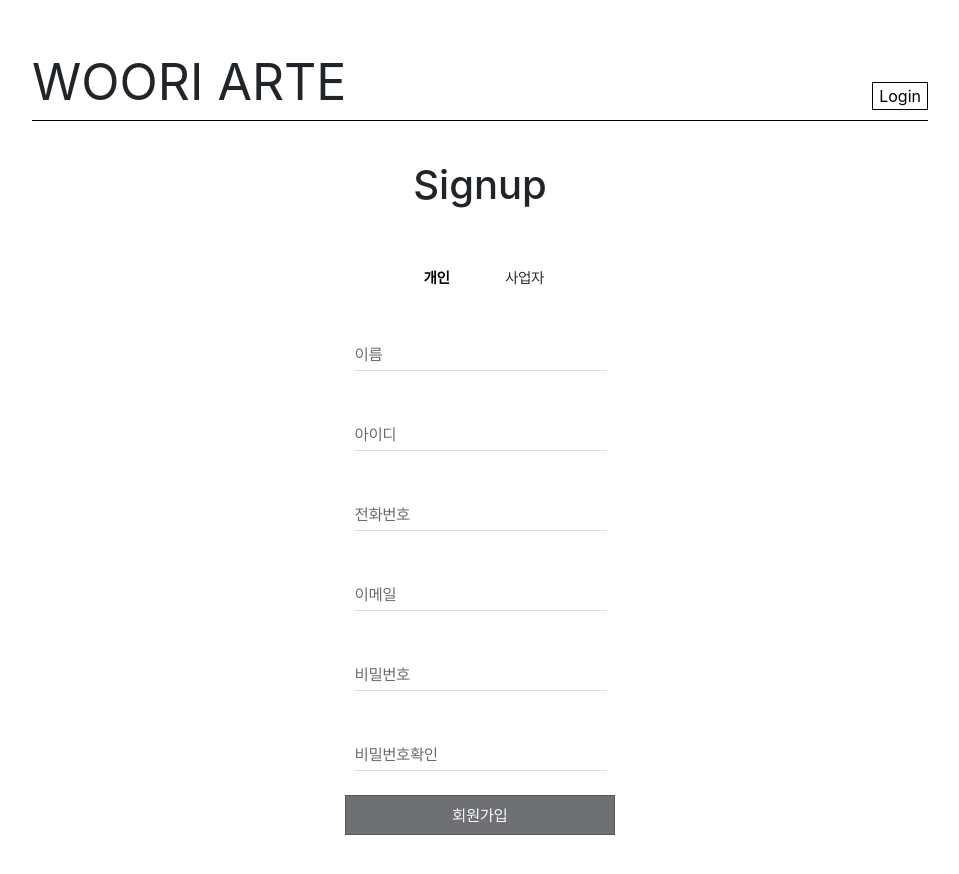
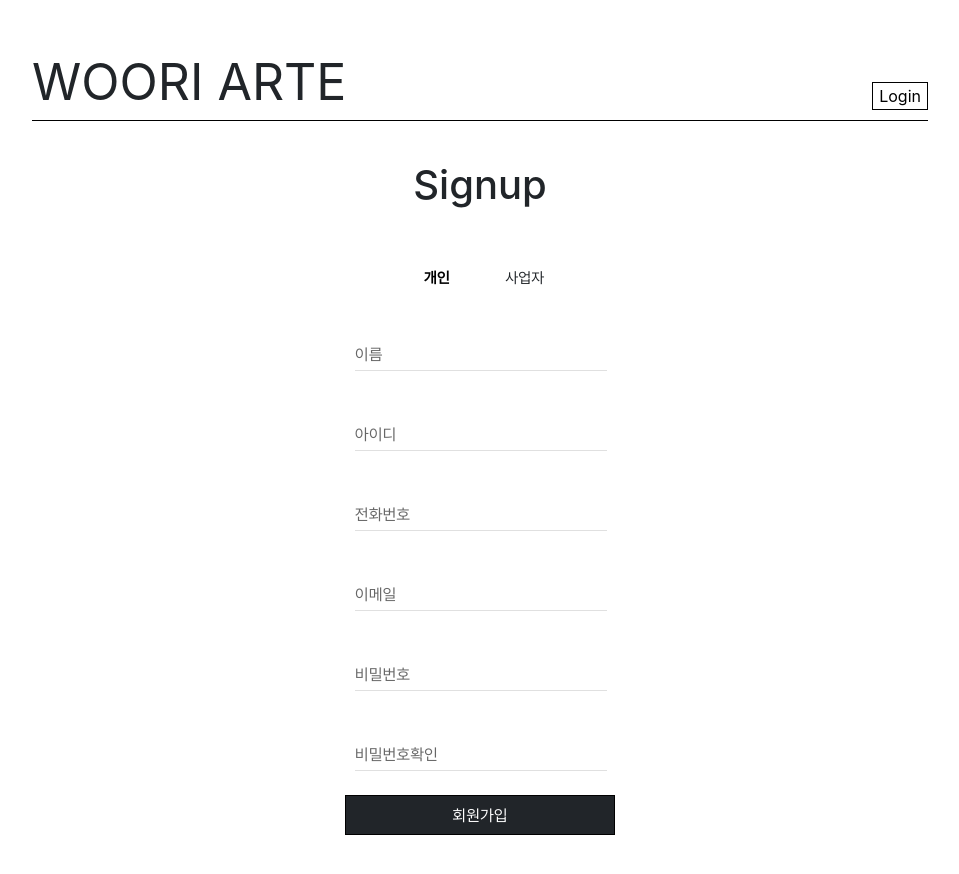
Before and after one commit to ugyeong0u0/front_wooriarte, a React (Create React App) app: page /signupuser in a window 1280 px wide. Shown: the top 874 px of the page, without its empty margins (160-1119 px from the left). Built offline with nearby package versions, Linux system fonts and the light colour scheme.

Commit message:
[Fix] : 이메일 양식 확인 주석

```diff
--- a/src/components/BusinessInfo.js
+++ b/src/components/BusinessInfo.js
@@ -46,7 +46,7 @@ const BusinessInfo = ({
 
   const nav = useNavigate();
   // 다음 버튼 활성화
-  const [enableNextBtn, setEnableNextBtn] = useState(false);
+  const [enableNextBtn, setEnableNextBtn] = useState(true);
 
   const [businessInfoState, setBusinessInfoState] = useState({
     businessNumber: "",
@@ -149,13 +149,13 @@ const BusinessInfo = ({
     });
   };
   useEffect(() => {
-    if (validateEmail(businessInfoState.email)) {
-      console.log("이메일일치");
-      setEnableNextBtn(true); // 다음 버튼 활성화
-    } else {
-      console.log("이메일불일치");
-      setEnableNextBtn(false); // 다음 버튼 비활성화
-    }
+    // if (validateEmail(businessInfoState.email)) {
+    //   console.log("이메일일치");
+    //   setEnableNextBtn(true); // 다음 버튼 활성화
+    // } else {
+    //   console.log("이메일불일치");
+    //   setEnableNextBtn(false); // 다음 버튼 비활성화
+    // }
   }, [businessInfoState]); // businessInfoState 객체의 모든 변경에 반응
 
   const submitsignup = () => {
--- a/src/pages/SignupUser.js
+++ b/src/pages/SignupUser.js
@@ -42,7 +42,7 @@ const SignupUser = () => {
     nav(`/loginbusiness`);
   };
   // 다음 버튼 활성화
-  const [enableNextBtn, setEnableNextBtn] = useState(false);
+  const [enableNextBtn, setEnableNextBtn] = useState(true);
   const [enableDialog, setEnableDialog] = useState(false);
   const [falseDialog, setFalseDialog] = useState(false); //  에러 다이어로그 - 정보가 비어있음
   const [falsePassDialog, setFalsePassDialog] = useState(false); //  에러 다이어로그 - 비번
@@ -127,16 +127,13 @@ const SignupUser = () => {
   });
 
   useEffect(() => {
-    console.log("비번일치");
-
-    console.log("빈값없음");
-    if (validateEmail(state.email)) {
-      console.log("이메일일치");
-      setEnableNextBtn(true); // 다음 버튼 활성화
-    } else {
-      console.log("이메일불일치");
-      setEnableNextBtn(false); // 다음 버튼 비활성화
-    }
+    // if (validateEmail(state.email)) {
+    //   console.log("이메일일치");
+    //   setEnableNextBtn(true); // 다음 버튼 활성화
+    // } else {
+    //   console.log("이메일불일치");
+    //   setEnableNextBtn(false); // 다음 버튼 비활성화
+    // }
   }, [state]); // state 객체의 모든 변경에 반응
 
   // id, pw 입력이 달라지면 상태 감지
```
